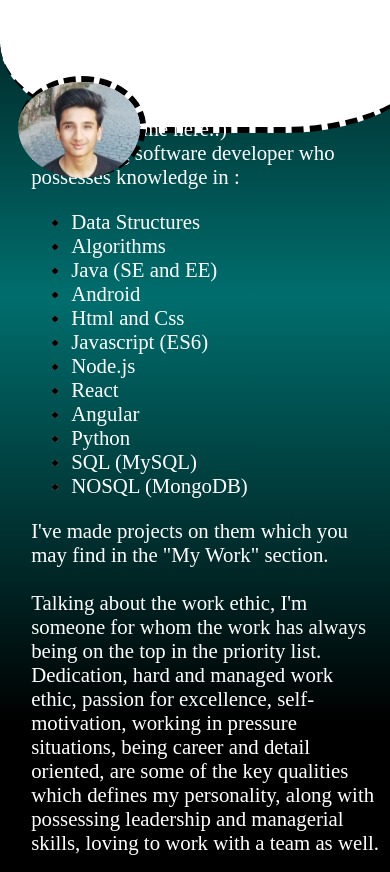
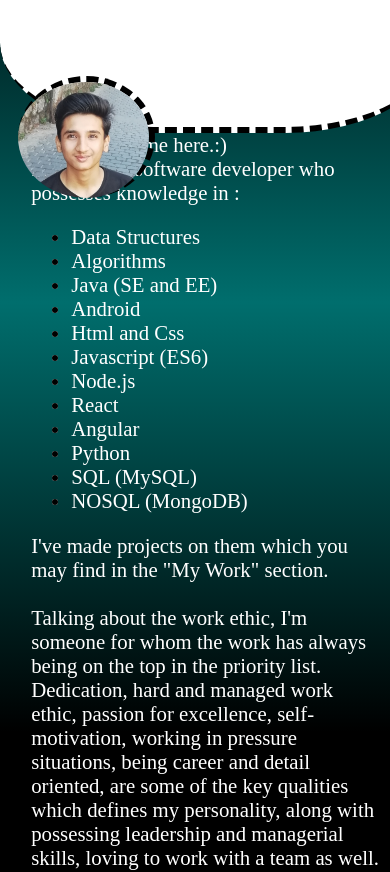
Before and after one commit to Rudra0711/Portfolio, a React (Create React App) app: page /aboutme in a window 390 px wide. Shown: the top 872 px of the page. Built offline with nearby package versions, Linux system fonts and the light colour scheme.

Commit message:
Still left

```diff
--- a/src/contents/aboutme/aboutme.css
+++ b/src/contents/aboutme/aboutme.css
@@ -57,12 +57,12 @@
   }
   .picabt{
     margin-top: 24vh;
-    width: 28%;
-    height:38%;
+    width: 30%;
+    height:46%;
     margin-left: 4%;
   }
   #about{
-    margin-top: -5%;
+    margin-top: -1%;
     margin-left: 1%;
     width: 90%;
     padding-left: 4%;
```
